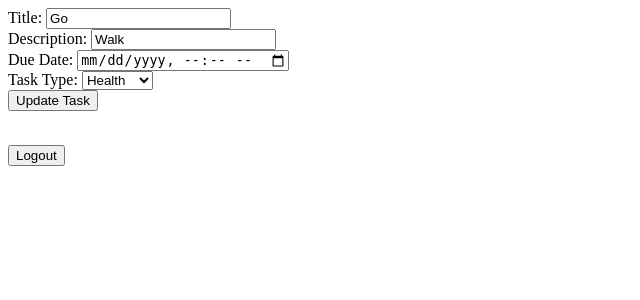
After one commit to elif-krvan/cs535-todo-list, a Flask app: page /update_task/1 in a window 1280 px wide. The commit adds this page. Shown: the top 300 px of the page, without its empty margins (0-640 px from the left). Run offline with Flask 2, Linux system fonts and the light colour scheme; data comes from the database, SQL or seed files in the repository; data that the repository does not hold is empty; some libraries are stand-ins or nearby versions.

Commit message:
Update page is added

```diff
--- a/app/app.py
+++ b/app/app.py
@@ -40,6 +40,14 @@ def login():
             message = 'Please enter correct email / password !'
     return render_template('login.html', message = message)
 
+@app.route('/logout', methods =['GET', 'POST'])
+def logout():
+    session['loggedin'] = False
+    session['userid'] = None
+    session['username'] = None
+    session['email'] = None
+
+    return redirect('/')
 
 @app.route('/register', methods =['GET', 'POST'])
 def register():
@@ -70,17 +78,10 @@ def register():
 @app.route('/task/done/<int:task_id>', methods =['POST'])
 def done_task(task_id):
     cursor = mysql.connection.cursor(MySQLdb.cursors.DictCursor)
-    cursor.execute('UPDATE Task SET status = %s, done_time = now() WHERE id = %s', (TaskStatus.DONE.value, task_id,))
+    cursor.execute('UPDATE Task SET status = %s, done_time = now() WHERE id = %s AND user_id = %s', (TaskStatus.DONE.value, task_id, session['userid'],))
     mysql.connection.commit()
     return redirect(url_for('task'))
 
-@app.route('/task/update/<int:task_id>', methods =['POST'])
-def update_task(task_id):
-    # cursor = mysql.connection.cursor(MySQLdb.cursors.DictCursor)
-    # cursor.execute('UPDATE Task SET status = %s, done_time = now() WHERE id = %s', (TaskStatus.DONE.value, task_id,))
-    # mysql.connection.commit()
-    return "kudur"
-    # return redirect(url_for('task'))
 
 @app.route('/task/delete/<int:task_id>', methods =['POST'])
 def delete_task(task_id):
@@ -126,11 +127,11 @@ def task(message = ''):
     task_types = cursor.fetchall()
 
     # get todo tasks from db
-    cursor.execute('SELECT * FROM Task WHERE status = %s ORDER BY deadline', (TaskStatus.TODO.value,))
+    cursor.execute('SELECT * FROM Task WHERE status = %s AND user_id = %s ORDER BY deadline', (TaskStatus.TODO.value, session['userid'], ))
     task_todo = cursor.fetchall()
 
     # get done tasks from db
-    cursor.execute('SELECT * FROM Task WHERE status = %s ORDER BY done_time DESC', (TaskStatus.DONE.value,))
+    cursor.execute('SELECT * FROM Task WHERE status = %s AND user_id = %s ORDER BY done_time DESC', (TaskStatus.DONE.value, session['userid'], ))
     task_done = cursor.fetchall()
 
     task_headers = {
@@ -148,6 +149,55 @@ def task(message = ''):
 
     return render_template('task.html', task_types = task_types, task_headers = task_headers, task_todo = task_todo, form = form, task_done = task_done, message = message)
 
+@app.route('/update_task/<int:task_id>', methods =['GET', 'POST', 'DELETE'])
+def update_task(task_id, message = ''):
+    form = {
+            "title": '',
+            "description": '',
+            "due_date": '',
+            "task_type": '',
+        }
+
+    if (request.method == 'POST' and 'title' in request.form and 'description' in request.form and 'due-date' in request.form and 'task-type' in request.form
+        and request.form['due-date'] != '' and request.form['title'] != '' and request.form['description'] != ''):
+        title = request.form['title']
+        description = request.form['description']
+        due_date = request.form['due-date']
+        task_type = request.form['task-type']
+
+        cursor = mysql.connection.cursor(MySQLdb.cursors.DictCursor)
+        cursor.execute('UPDATE Task SET title = %s, description = %s, deadline = %s,  task_type = %s WHERE id = %s)', (title, description, due_date, task_type, task_id,))
+        mysql.connection.commit()
+        message = 'Task successfully created!'
+        return redirect(url_for('task'))
+
+
+    cursor = mysql.connection.cursor(MySQLdb.cursors.DictCursor)
+
+    # get todo tasks from db
+    cursor.execute('SELECT * FROM Task WHERE id = %s', (task_id, ))
+    task = cursor.fetchone()
+    print(task['deadline'])
+    print("alooo")
+
+    cursor.execute('SELECT * FROM TaskType')
+    task_types = cursor.fetchall()
+
+    task_headers = {
+        'Mark': ' ',
+        'title': 'Title',
+        'description': 'Description',
+        'status': 'Status',
+        'deadline': "Deadline",
+        'creation_time': "Created At",
+        'done_time': 'Done At',
+        'task_type': 'Category',
+        'update': 'Update',
+        'Delete': ' '
+    }
+
+    return render_template('update_task.html', task = task, task_headers = task_headers, task_types = task_types, form = form, message = message)
+
 @app.route('/analysis', methods =['GET', 'POST'])
 def analysis():
     return "Analysis page"
--- /dev/null
+++ b/app/templates/update_task.html
@@ -0,0 +1,39 @@
+<script>
+
+    if ( window.history.replaceState ) {
+        window.history.replaceState(null, null, window.location.href);
+    }
+
+</script>
+
+    <form action="{{ url_for('update_task', task_id = task.id) }}" method="post">
+        {% if message is defined and message %}
+            <div class="alert alert-warning">{{ message }}</div>
+        {% endif %}
+        <div class="form-group">
+            <label for="title">Title:</label>
+            <input type="title" class="form-control" id="title" name="title" placeholder="Enter task title" value={{task.title}}>
+        </div>
+        <div class="form-group">
+            <label for="description">Description:</label>
+            <input type="description" class="form-control" id="description" name="description" placeholder="Enter task desctiprion" value={{task.description}}>
+        </div>
+        <div class="form-group">
+            <label for="due-date">Due Date:</label>
+            <input type="datetime-local" class="form-control" id="due-date" name="due-date" placeholder="Enter due date" value={{task.deadline}}>
+        </div>
+        <div class="form-group">
+            <label for="task-type">Task Type:</label>
+            <select name="task-type" method="GET" action="/">
+                {% for t in task_types %}
+                    <option value="{{t.type}}" {% if task.task_type != '' and t.type == task.task_type %}selected{% endif %}>{{t.type}}</option>"
+                {% endfor %}
+            </select>
+        </div>
+        <button type="submit" class="btn btn-primary">Update Task</button>
+    </form>
+    <br>
+
+    <form action="{{ url_for('logout') }}" method="get">
+    <button class="btn btn-primary">Logout</button>
+    </form>
```
Also changed, not shown: app/q.txt (+7 -0 lines), app/templates/task.html (+11 -12 lines).
